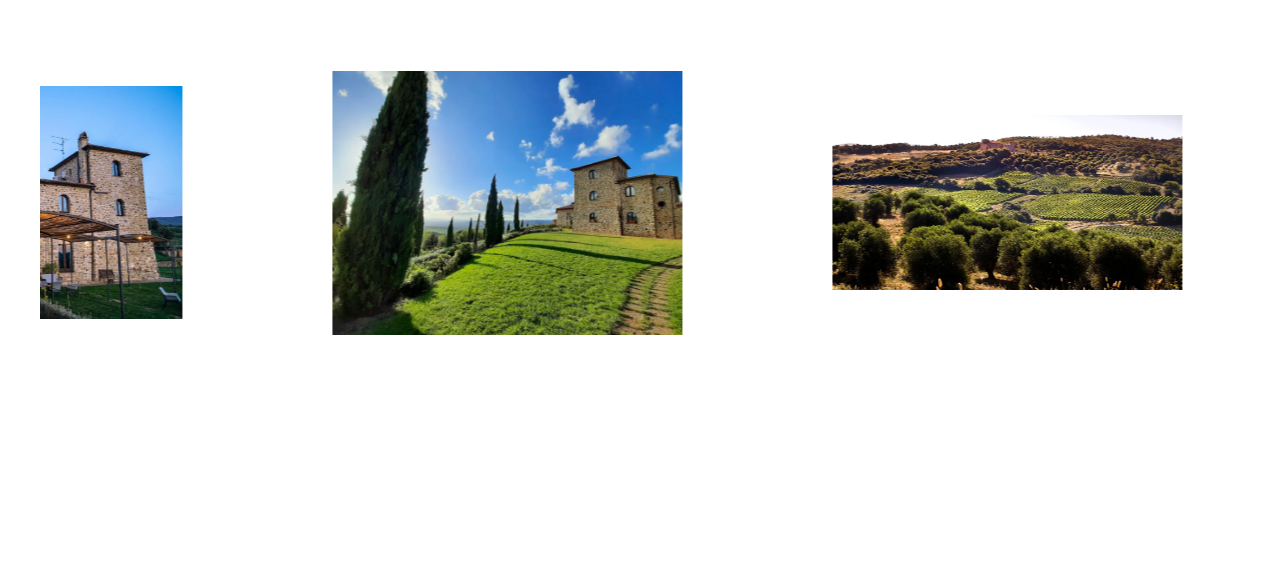
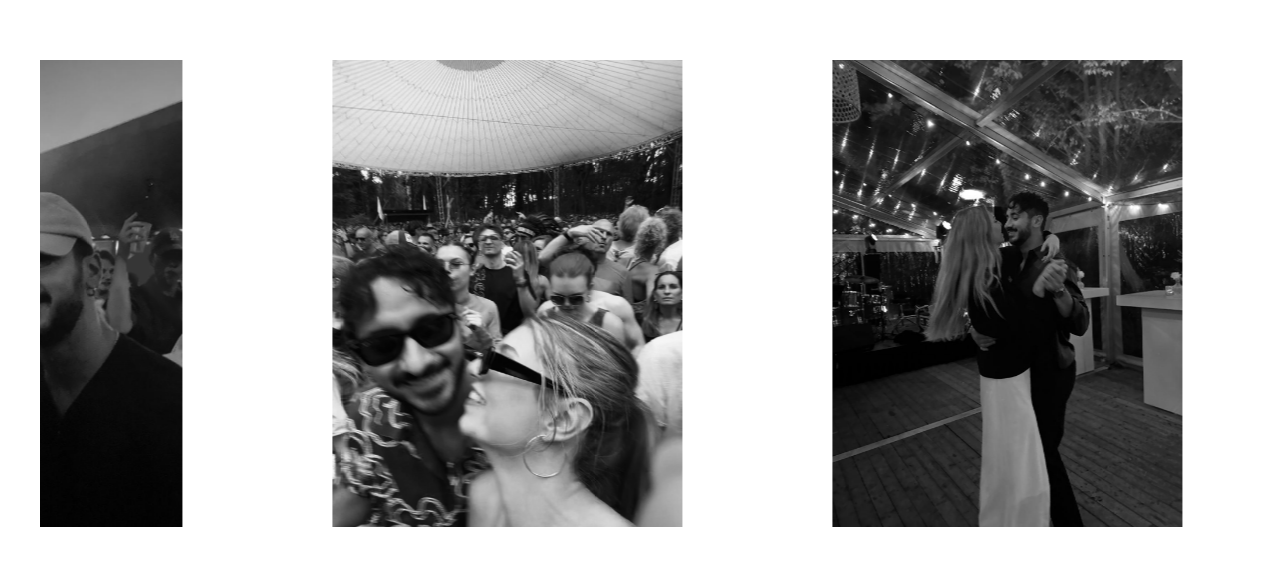
Before and after one commit to SimoneParvizi/wedding-website, a React (Vite) app: page / in a window 1280 px wide. Shown: the part 2146-2712 px from the top of the page. Built offline with nearby package versions, Linux system fonts and the light colour scheme; a web font is replaced by a local one.

Commit message:
checkpoint second section

```diff
--- a/src/components/Header.css
+++ b/src/components/Header.css
@@ -23,6 +23,13 @@
   color: #FFFFFF;
   text-transform: uppercase;
   mix-blend-mode: difference;
+  transition: color 0.3s ease;
+}
+
+.header--dark .header__left,
+.header--dark .header__right {
+  color: #000000;
+  mix-blend-mode: normal;
 }
 
 @media (min-width: 768px) {
--- a/src/components/Header.tsx
+++ b/src/components/Header.tsx
@@ -1,8 +1,34 @@
+import { useEffect, useState } from 'react';
 import './Header.css';
 
 export default function Header() {
+  const [isDark, setIsDark] = useState(false);
+
+  useEffect(() => {
+    const handleScroll = () => {
+      const storySection = document.querySelector('.story');
+      const photoGallerySection = document.querySelector('.photo-gallery');
+
+      if (storySection && photoGallerySection) {
+        const storyRect = storySection.getBoundingClientRect();
+        const photoRect = photoGallerySection.getBoundingClientRect();
+
+        // Check if header is over story or photo-gallery sections
+        const isOverWhiteSection = (storyRect.top < 50 && storyRect.bottom > 0) ||
+                                   (photoRect.top < 50 && photoRect.bottom > 0);
+
+        setIsDark(isOverWhiteSection);
+      }
+    };
+
+    window.addEventListener('scroll', handleScroll);
+    handleScroll(); // Check initial state
+
+    return () => window.removeEventListener('scroll', handleScroll);
+  }, []);
+
   return (
-    <header className="header">
+    <header className={`header ${isDark ? 'header--dark' : ''}`}>
       <div className="header__content">
         <div className="header__left">SIMONE & VITA</div>
         <div className="header__right">03.07.2026</div>
--- a/src/components/PhotoGallery.css
+++ b/src/components/PhotoGallery.css
@@ -32,15 +32,26 @@
 
 .photo-gallery__slide {
   width: 350px;
+  height: 467px;
   flex-shrink: 0;
   margin-right: 150px;
 }
 
 .photo-gallery__slide img {
   width: 100%;
-  height: auto;
-  object-fit: contain;
+  height: 100%;
+  object-fit: cover;
   display: block;
+  filter: grayscale(100%);
+  transition: filter 0.3s ease;
+}
+
+.photo-gallery__slide img:hover {
+  filter: grayscale(0%);
+}
+
+.photo-gallery__slide--rotate {
+  transform: rotate(90deg);
 }
 
 
--- a/src/components/PhotoGallery.tsx
+++ b/src/components/PhotoGallery.tsx
@@ -2,10 +2,15 @@ import './PhotoGallery.css';
 
 export default function PhotoGallery() {
   const photos = [
-    '/assets/slides/2.png',
-    '/assets/slides/3.png',
-    '/assets/slides/4.png',
-    '/assets/slides/5.png',
+    '/assets/slides-us/club.JPG',
+    '/assets/slides-us/loveland.JPG',
+    '/assets/slides-us/dancing.JPG',
+    '/assets/slides-us/porto.jpg',
+    '/assets/slides-us/pescara.JPG',
+    '/assets/slides-us/boat.jpg',
+    '/assets/slides-us/kiss.jpg',
+    '/assets/slides-us/bm.jpeg',
+    '/assets/slides-us/africa-car.jpg',
   ];
 
   // Duplicate photos for seamless loop
@@ -18,7 +23,11 @@ export default function PhotoGallery() {
           <div className="photo-gallery__track">
             {duplicatedPhotos.map((photo, index) => (
               <div key={index} className="photo-gallery__slide">
-                <img src={photo} alt={`Gallery ${index % photos.length + 1}`} />
+                <img
+                  src={photo}
+                  alt={`Gallery ${index % photos.length + 1}`}
+                  className={photo.includes('africa-car.jpg') ? 'photo-gallery__slide--rotate' : ''}
+                />
               </div>
             ))}
           </div>
```
Also changed, not shown: 1 other file (tests, documents, lock files or other folders).
